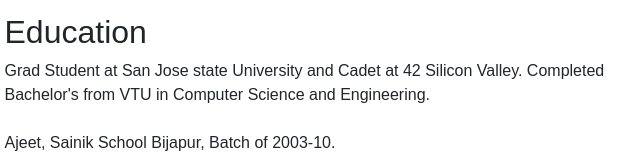
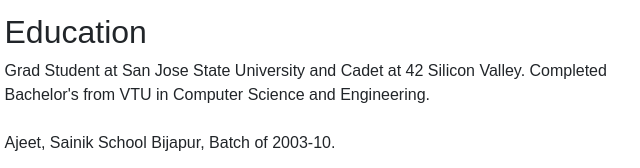
Before and after one commit to Sbk3824/sbk3824.github.io, a plain HTML site: page index.html in a window 1280 px wide. Shown: the part 624-792 px from the top of the page, 373-1013 px from the left. Drawn offline with nearby package versions, Linux system fonts and the light colour scheme; a web font is replaced by a local one.

Commit message:
Update index.html

```diff
--- a/index.html
+++ b/index.html
@@ -40,7 +40,7 @@
 
           <h2 style="font-family: 'Average Sans', sans-serif;">Education</h2>
           <p style="font-family: 'Belleza', sans-serif;">
-          Grad Student at San Jose state University and Cadet at 42 Silicon Valley. Completed Bachelor's from VTU in Computer Science and Engineering.
+          Grad Student at San Jose State University and Cadet at 42 Silicon Valley. Completed Bachelor's from VTU in Computer Science and Engineering.
           <br>
           <br>
           Ajeet, Sainik School Bijapur</a>, Batch of 2003-10.
```
